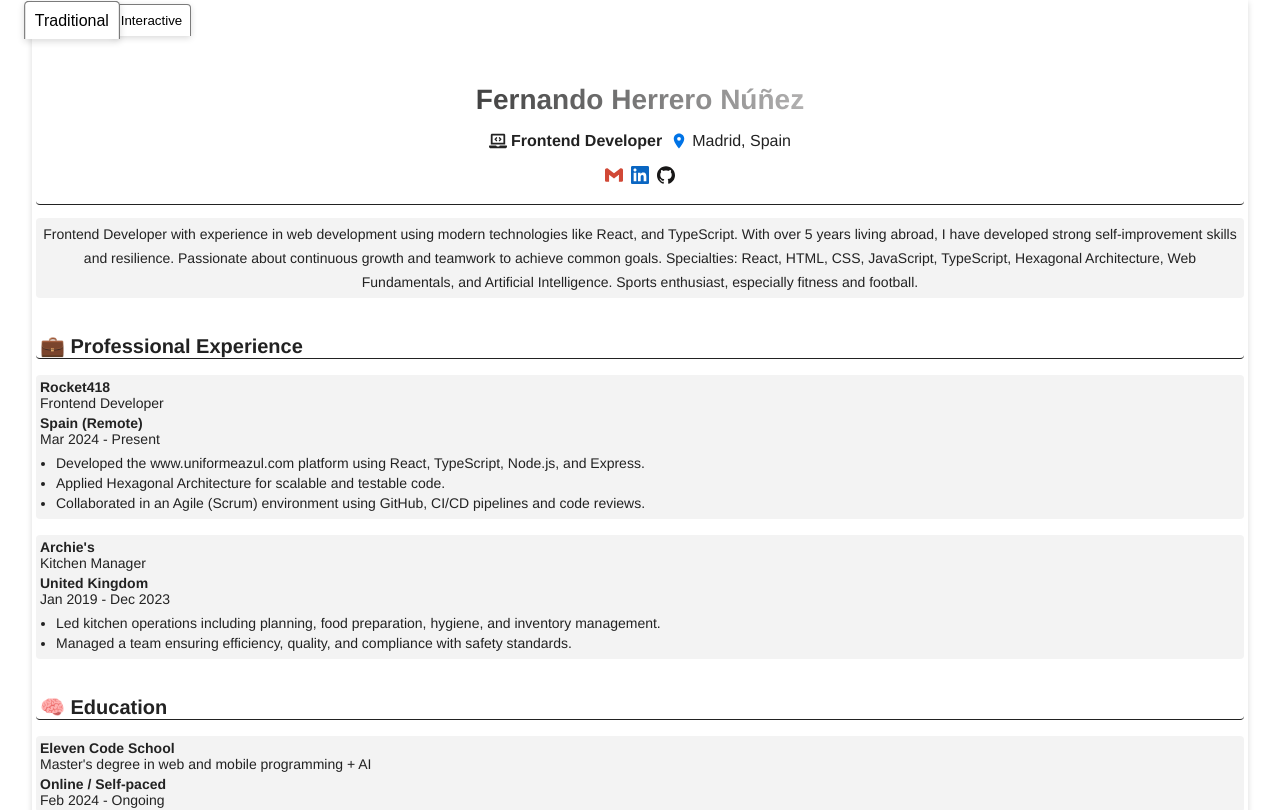
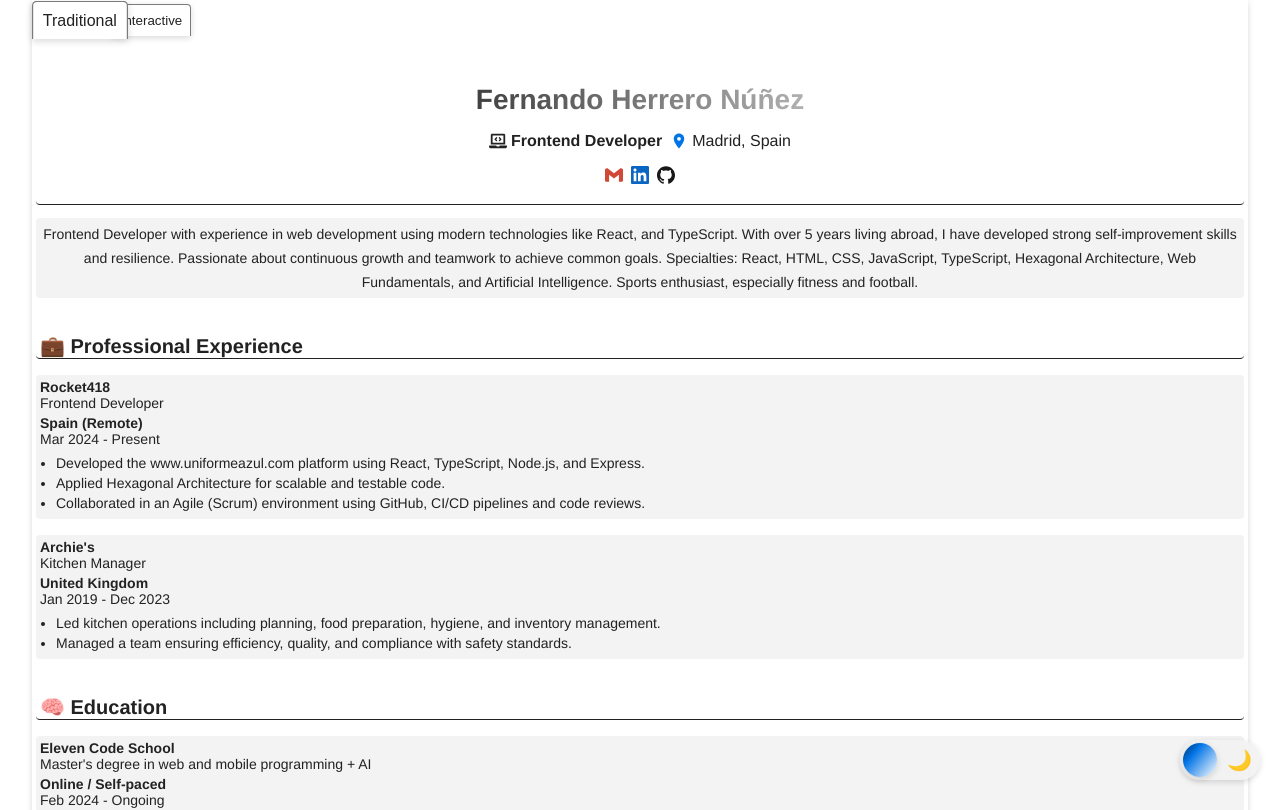
Before and after one commit to Fernando-Herrero/cv-online-react, a React (Vite) app: page / in a window 1280 px wide. Shown: the top 810 px of the page. Built offline with nearby package versions, Linux system fonts and the light colour scheme.

Commit message:
feature(DarkTheme): add Dark Theme suppoort qith styling and toggle component

```diff
--- a/src/App.css
+++ b/src/App.css
@@ -69,6 +69,22 @@ a {
 	--box-shadow: 0px 2px 6px rgba(0, 0, 0, 0.15);
 }
 
+.dark-theme {
+	--bg-color: #0a0a0a;
+	--section-bg: rgba(50, 80, 50, 0.3);
+	--line-color: #444;
+	--color-hover: #333333;
+
+	--text-color: #ffffff;
+	--text-secondary: #c0c0c0;
+	--text-light: #888888;
+
+	--accent-color: #6aed8a;
+	--accent-hover: #047724;
+
+	--box-shadow: 0 2px 6px rgba(106, 237, 138, 0.5);
+}
+
 .app-container {
 	width: var(--container-width);
 	margin: 0 auto;
@@ -76,6 +92,23 @@ a {
 	padding-bottom: var(--spacing-sm);
 	margin-bottom: var(--spacing-sm);
 	position: relative;
+}
+
+body.dark-theme {
+	background-color: var(--bg-color);
+}
+
+body.dark-theme .app-container {
+	background: radial-gradient(ellipse at 20% 20%, var(--bg-color) 0%, #000000 70%),
+		radial-gradient(ellipse at 80% 80%, #142b15 0%, transparent 50%);
+	background-blend-mode: screen;
+	color: var(--text-color);
+}
+
+.dark-theme-container-app {
+	position: fixed;
+	bottom: 20px;
+	right: 20px;
 }
 
 h2 {
--- a/src/App.jsx
+++ b/src/App.jsx
@@ -22,6 +22,7 @@ import {
 	SiFigma,
 } from "react-icons/si";
 import { FaCubes, FaRocket, FaCheckCircle, FaRegLightbulb, FaTachometerAlt } from "react-icons/fa";
+import { DarkTheme } from "./components/DarkTheme/DarkTheme";
 
 const cvData = {
 	personalInfo: {
@@ -153,6 +154,9 @@ function App() {
 
 	return (
 		<div className="app-container">
+			<div className="dark-theme-container-app">
+				<DarkTheme />
+			</div>
 			<TabsNavigation activeTab={activeTab} setActiveTab={setActiveTab} />
 			<Header activeTab={activeTab} personalInfo={cvData.personalInfo} summary={cvData.summary} />
 			<ProfessionalExperience
--- a/src/components/ButtonItem/ButtonItem.css
+++ b/src/components/ButtonItem/ButtonItem.css
@@ -15,9 +15,19 @@
 	transition: 0.2s ease;
 }
 
+body.dark-theme .button-item {
+	background: linear-gradient(135deg, rgba(106, 237, 138, 0.5) 0%, var(--section-bg) 55%, var(--bg-color) 95%);
+	color: var(--text-color);
+}
+
 .button-item.selected {
 	background-color: var(--accent-color);
 	color: var(--bg-color);
+}
+
+body.dark-theme .button-item.selected {
+	background-color: #7fa58e;
+	color: var(--accent-hover);
 }
 
 .button-item.selected:hover {
--- a/src/components/ButtonItem/ButtonItem.jsx
+++ b/src/components/ButtonItem/ButtonItem.jsx
@@ -4,8 +4,12 @@ export const ButtonItem = ({ isSelected, onClick, name, level, icon: Icon, color
 	return (
 		<button className={`button-item ${isSelected ? "selected" : ""}`} onClick={onClick}>
 			{Icon && <Icon className="icon" size={18} color={color} />}
-			{level ? `${name}(${level})` : name}
-			{flag && <span className="flag">{flag}</span>}
+			<div className="button-text">
+				<span className="name-flag">
+					{name} {flag && <span className="flag">{flag}</span>}
+				</span>
+				{level && <span className="level">({level})</span>}
+			</div>
 		</button>
 	);
 };
--- /dev/null
+++ b/src/components/DarkTheme/DarkTheme.css
@@ -0,0 +1,36 @@
+.dark-theme-container-component {
+	display: flex;
+	justify-content: space-between;
+	align-items: center;
+	width: 80px;
+	height: 40px;
+	position: relative;
+	box-shadow: var(--box-shadow);
+	border-radius: 34px;
+	padding: var(--spacing-sm);
+	background-color: var(--section-bg);
+}
+
+.dark-theme-icon {
+	z-index: 0;
+	font-size: var(--font-size-large);
+	cursor: pointer;
+}
+
+.dark-theme-slider {
+	position: absolute;
+	width: 34px;
+	height: 34px;
+	top: 3px;
+	left: 3px;
+	background: linear-gradient(310deg, var(--bg-color) 0%, var(--accent-color) 70%, var(--accent-hover) 80%);
+	border-radius: 50%;
+	box-shadow: var(--box-shadow);
+	z-index: 1;
+	transition: transform 0.5s ease;
+}
+
+.dark-theme-slider.dark {
+    transform: translateX(40px) rotate(360deg);
+    background: linear-gradient(45deg, var(--bg-color) 0%, var(--accent-color) 70%, var(--accent-hover) 80%);
+}
--- /dev/null
+++ b/src/components/DarkTheme/DarkTheme.jsx
@@ -0,0 +1,30 @@
+import { useEffect, useState } from "react";
+import "./DarkTheme.css";
+
+export const DarkTheme = () => {
+	const [isDark, setIsDark] = useState(false);
+
+	const onDarkTheme = () => {
+		setIsDark((prev) => !prev);
+	};
+
+	useEffect(() => {
+		if (isDark) {
+			document.body.classList.add("dark-theme");
+		} else {
+			document.body.classList.remove("dark-theme");
+		}
+	}, [isDark]);
+
+	return (
+		<div className="dark-theme-container-component">
+			<div className="dark-theme-icon" onClick={onDarkTheme}>
+				☀️
+			</div>
+			<div className={`dark-theme-slider ${isDark ? "dark" : ""}`}></div>
+			<div className="dark-theme-icon" onClick={onDarkTheme}>
+				🌙
+			</div>
+		</div>
+	);
+};
--- a/src/components/Header/Header.css
+++ b/src/components/Header/Header.css
@@ -13,6 +13,15 @@
 .header-name {
 	font-size: var(--font-size-title);
 	background: linear-gradient(to right, #414141, #b1b0b0);
+	-webkit-background-clip: text;
+	-webkit-text-fill-color: transparent;
+	background-clip: text;
+	color: transparent;
+}
+
+body.dark-theme .header-name {
+	font-size: var(--font-size-title);
+	background: linear-gradient(to right, #6aed8a, #cfcfcf);
 	-webkit-background-clip: text;
 	-webkit-text-fill-color: transparent;
 	background-clip: text;
@@ -54,6 +63,20 @@
 	transform: scale(1.1);
 }
 
+body.dark-theme .header-text-anc a {
+	box-shadow: var(--box-shadow);
+	background-color: var(--accent-color);
+	padding: var(--spacing-xs);
+	line-height: 1;
+	border-radius: var(--border-radius);
+}
+
+
+body.dark-theme .header-text-anc a:hover {
+	background-color: var(--accent-hover);
+}
+
+
 .header-content a:hover::after {
 	width: 100%;
 	color: var(--accent-hover);
--- a/src/components/Languages/Languages.jsx
+++ b/src/components/Languages/Languages.jsx
@@ -25,7 +25,15 @@ export const Languages = ({ activeTab, languages, selectedItems, toggleItemSelec
 				) : (
 					<ul className="items-list">
 						{languages.map(({ name, id, level, flag }) => {
-							return <li key={id}>{name}({level}){flag}</li>;
+							return (
+								<li key={id}>
+									<div>
+										{name}
+										{flag}
+									</div>
+									<span>({level})</span>
+								</li>
+							);
 						})}
 					</ul>
 				)}
--- a/src/components/Skills/Skills.css
+++ b/src/components/Skills/Skills.css
@@ -23,6 +23,10 @@
 	background: linear-gradient(to bottom right, var(--bg-color) 0%, var(--section-bg) 40%, var(--line-color) 100%);
 }
 
+body.dark-theme .items-list li {
+	background: linear-gradient(135deg, rgba(106, 237, 138, 0.5) 0%, rgba(50, 80, 50) 40%, #0a0a0a 95%);
+}
+
 .items-content {
 	margin-top: var(--spacing-md);
 	padding: var(--spacing-sm);
@@ -35,5 +39,5 @@
 	display: flex;
 	flex-wrap: wrap;
 	justify-content: center;
-	gap: var(--spacing-xs);
+	gap: var(--spacing-sm);
 }
--- a/src/components/TabsNavigation/TabsNavigation.css
+++ b/src/components/TabsNavigation/TabsNavigation.css
@@ -1,5 +1,6 @@
 .tab {
 	background-color: var(--bg-color);
+	color: var(--text-color);
 	border: 1px solid var(--line-color);
 	border-bottom: none;
 	padding: var(--spacing-sm);
@@ -11,7 +12,8 @@
 }
 
 .tab.active {
-	transform: scale(1.2);
+	transform-origin: left center;
+	transform: scale(1.2, 1.2);
 }
 
 .tab:hover {
```
